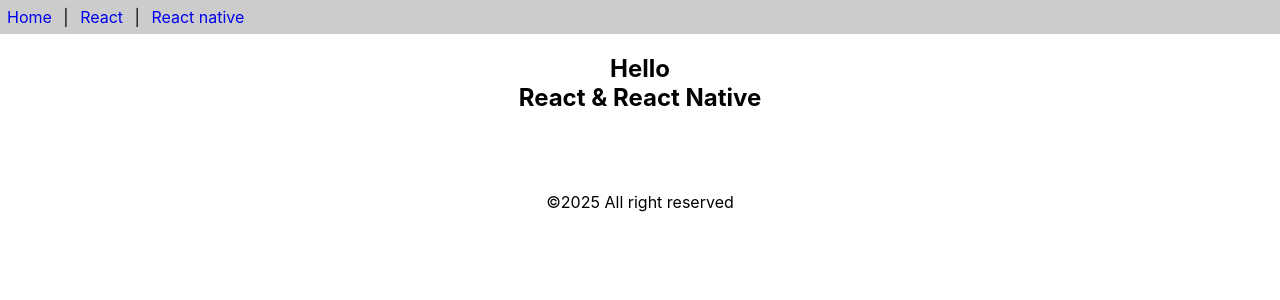
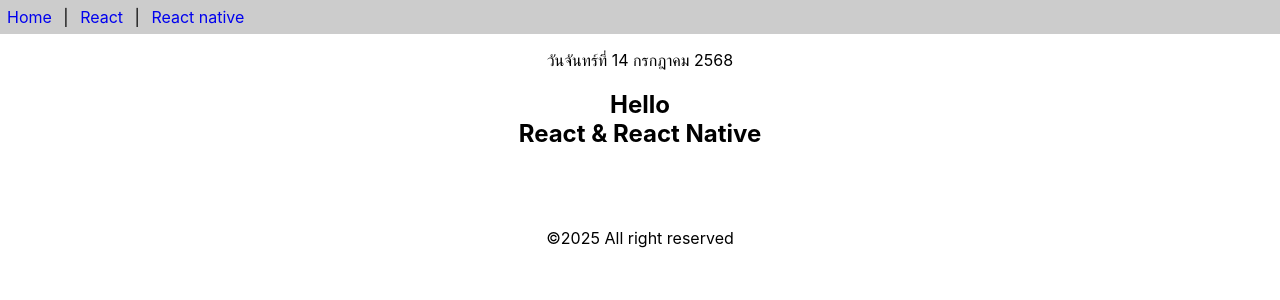
Before and after one commit to EIEIZA555/app1, a React (Create React App) app: page / in a window 1280 px wide. Shown: the top 300 px of the page. Built offline with nearby package versions, Linux system fonts and the light colour scheme.

Commit message:
Class
Class

```diff
--- a/src/App.js
+++ b/src/App.js
@@ -1,10 +1,16 @@
 import React from 'react'
 import { Content, Footer, Header } from './func-components';
+import Calendar from './class-components';
 
 function App() {
 
   return (
-    [<Header/>,<Content/>,<Footer/>]
+    <>
+      <Header/>
+      <p><center><Calendar/></center></p>
+      <Content/>
+      <Footer/>
+    </>
   )
 
 }
--- /dev/null
+++ b/src/class-components.js
@@ -0,0 +1,23 @@
+import React,{Component} from "react";
+
+
+
+export default class Calendar extends Component {
+    getDate () {
+        const dayName=['อาทิตย์','จันทร์','อังคาร','พุธ','พฤหัสบดี',
+            'ศุกร์','เสาร์']
+        const monthName=['มกราคม','กุมภาพันธ์','มีนาคม','เมษายน','พฤษภาคม','มิถุนายน','กรกฎาคม','สิงหาคม','กันยายน','ตุลาคม',
+            'พฤศจิกายน','ธันวาคม']
+        const date=new Date()
+        const weekDay=dayName[date.getDay()]
+        const day=date.getDate()
+        const month=monthName[date.getMonth()]
+        const year=date.getFullYear()+543
+        return `วัน${weekDay}ที่ ${day} ${month} ${year}`
+    }
+  render() {
+    return (
+      <div>{this.getDate()}</div>
+    )
+  }
+}
```
